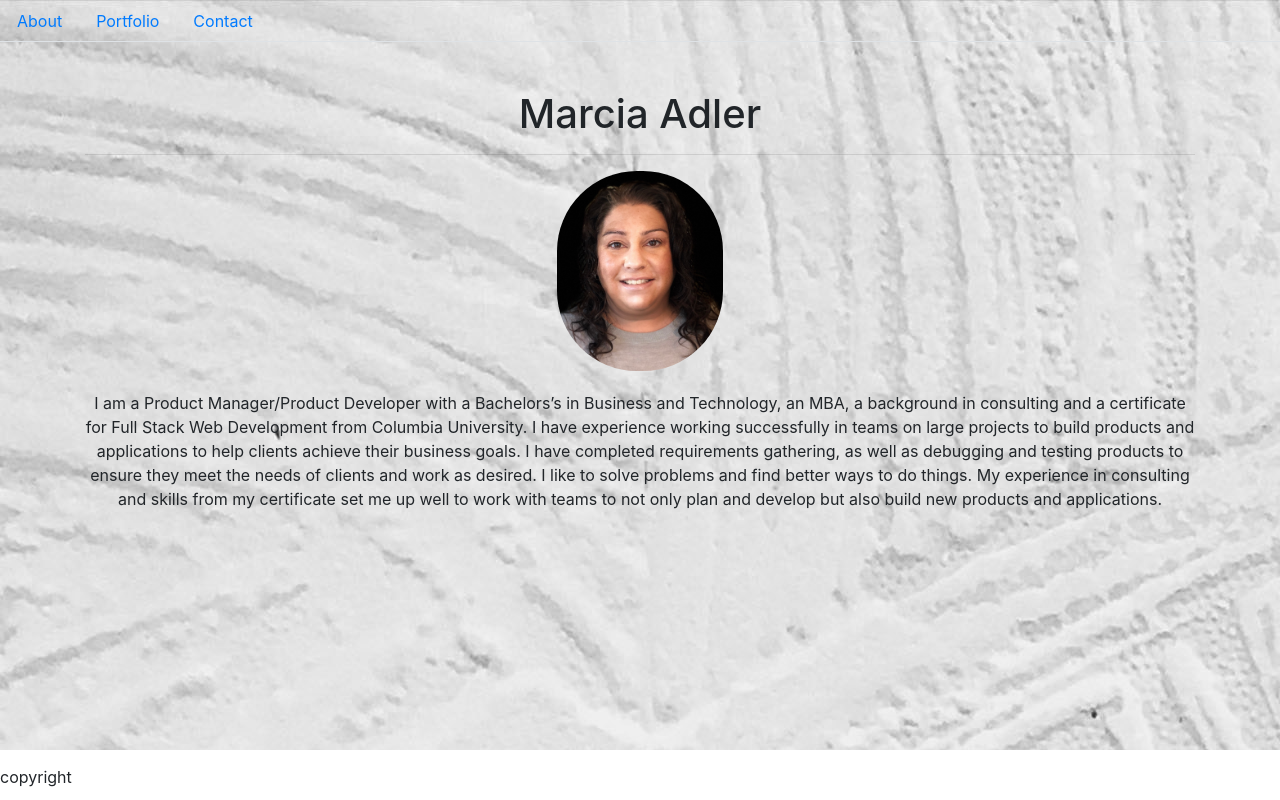
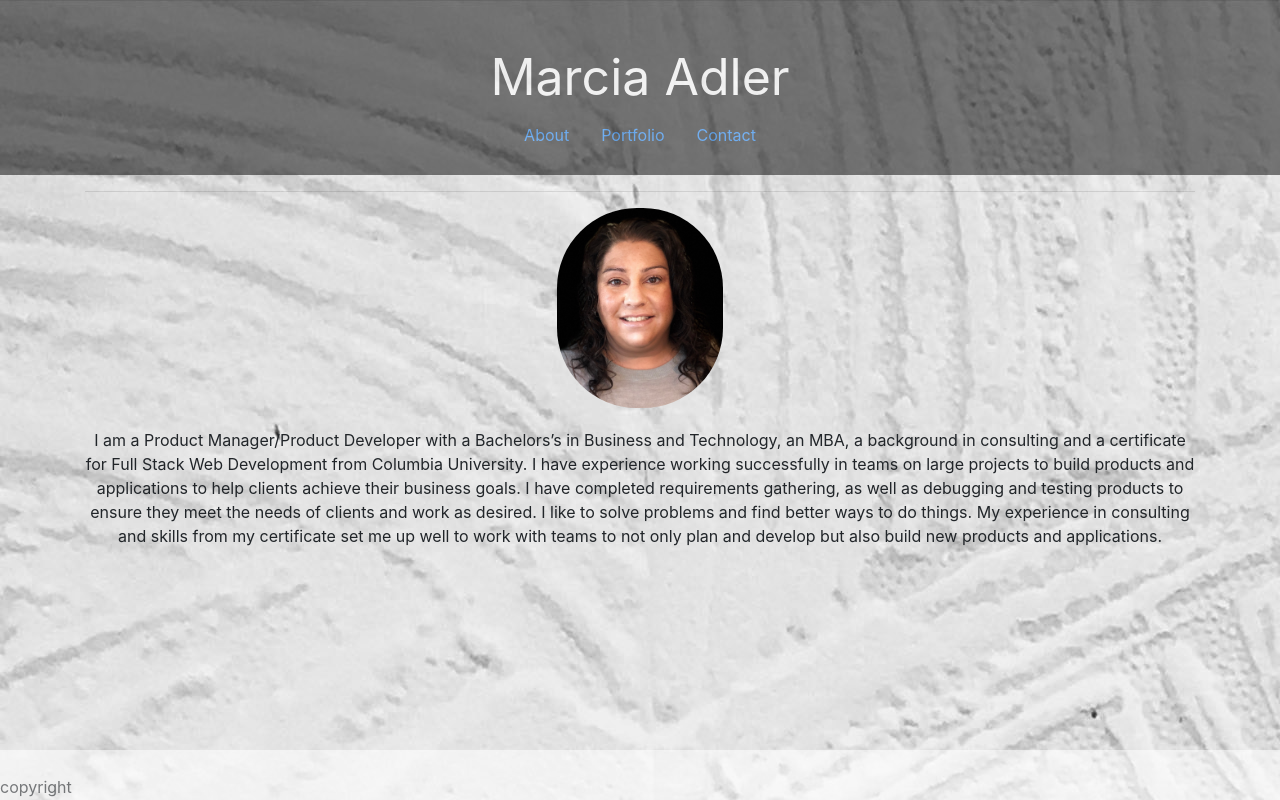
Before and after one commit to MarciaAdler/ReactPortfolio, a React (Create React App) app in the folder portfolio/: page / in a window 1280 px wide. Built offline with nearby package versions, Linux system fonts and the light colour scheme.

Commit message:
updated styling

```diff
--- a/portfolio/src/App.js
+++ b/portfolio/src/App.js
@@ -5,12 +5,14 @@ import About from "./pages/About";
 import Portfolio from "./pages/Portfolio";
 import Contact from "./pages/Contact";
 import Footer from "./components/Footer";
+import Header from "./components/Header";
 
 function App() {
   return (
     <div>
       <Router>
         <div>
+          <Header />
           <NavTabs />
           <Route exact path="/" component={About} />
           <Route exact path="/about" component={About} />
--- a/portfolio/src/components/Footer.js
+++ b/portfolio/src/components/Footer.js
@@ -7,7 +7,8 @@ const styles = {
     clear: "both",
     width: "100%",
     bottom: "0",
-    paddingTop: "15px"
+    paddingTop: "25px",
+    opacity: "55%"
   }
 };
 function Footer() {
--- /dev/null
+++ b/portfolio/src/components/Header.js
@@ -0,0 +1,18 @@
+import React from "react";
+const styles = {
+  header: {
+    backgroundColor: "black",
+    fontSize: "50px",
+    color: "white",
+    textAlign: "center",
+    paddingTop: "40px",
+    flexDirection: "row",
+    alignContent: "center",
+    opacity: "50%"
+  }
+};
+function Header() {
+  return <header style={styles.header}>Marcia Adler</header>;
+}
+
+export default Header;
--- a/portfolio/src/components/NavTabs.js
+++ b/portfolio/src/components/NavTabs.js
@@ -1,6 +1,12 @@
 import React from "react";
 import { Link, useLocation } from "react-router-dom";
-
+const styles = {
+  nav: {
+    backgroundColor: "black",
+    paddingBottom: "20px",
+    opacity: "50%"
+  }
+};
 function NavTabs() {
   // We'll go into the Hooks API later, for now, we are just using some code
   // from the react-router docs (https://reacttraining.com/react-router/web/api/Hooks/uselocation)
@@ -8,7 +14,7 @@ function NavTabs() {
   const location = useLocation();
 
   return (
-    <ul className="nav nav-tabs">
+    <ul className="nav justify-content-center" style={styles.nav}>
       <li className="nav-item">
         <Link
           to="/about"
--- a/portfolio/src/pages/About.js
+++ b/portfolio/src/pages/About.js
@@ -3,7 +3,8 @@ import AboutImage from "../components/AboutImage";
 
 const styles = {
   container: {
-    marginBottom: "50px"
+    marginBottom: "50px",
+    marginTop: "0"
   },
   title: {
     textAlign: "center"
@@ -14,8 +15,7 @@ const styles = {
 };
 function About() {
   return (
-    <div className="container mt-5" style={styles.container}>
-      <h1 style={styles.title}>Marcia Adler</h1>
+    <div className="container" style={styles.container}>
       <hr />
       <AboutImage />
       <p style={styles.p}>
--- a/portfolio/src/pages/Portfolio.js
+++ b/portfolio/src/pages/Portfolio.js
@@ -4,7 +4,8 @@ import portfolioitems from "../portfolioitems.json";
 
 const styles = {
   container: {
-    marginBottom: "50px"
+    marginBottom: "50px",
+    paddingBottom: "30px"
   },
   title: {
     textAlign: "center"
@@ -17,7 +18,7 @@ class Portfolio extends Component {
 
   render() {
     return (
-      <div className="container mt-5 mb-5" style={styles.container}>
+      <div className="container mt-2 mb-5" style={styles.container}>
         <h1 style={styles.title}>Portfolio</h1>
         <p style={styles.title}>
           Below are samples of some of my projects. Please feel free to reach
```
Also changed, not shown: portfolio/src/pages/Contact.js (+5 -5 lines).
